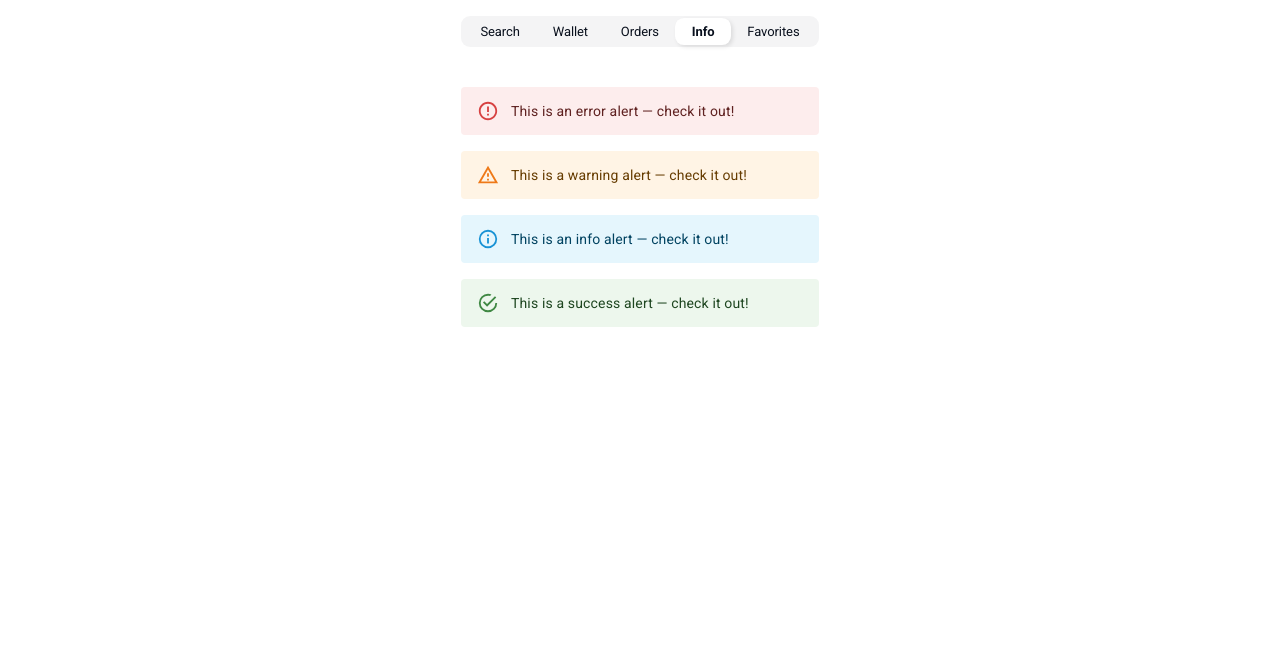
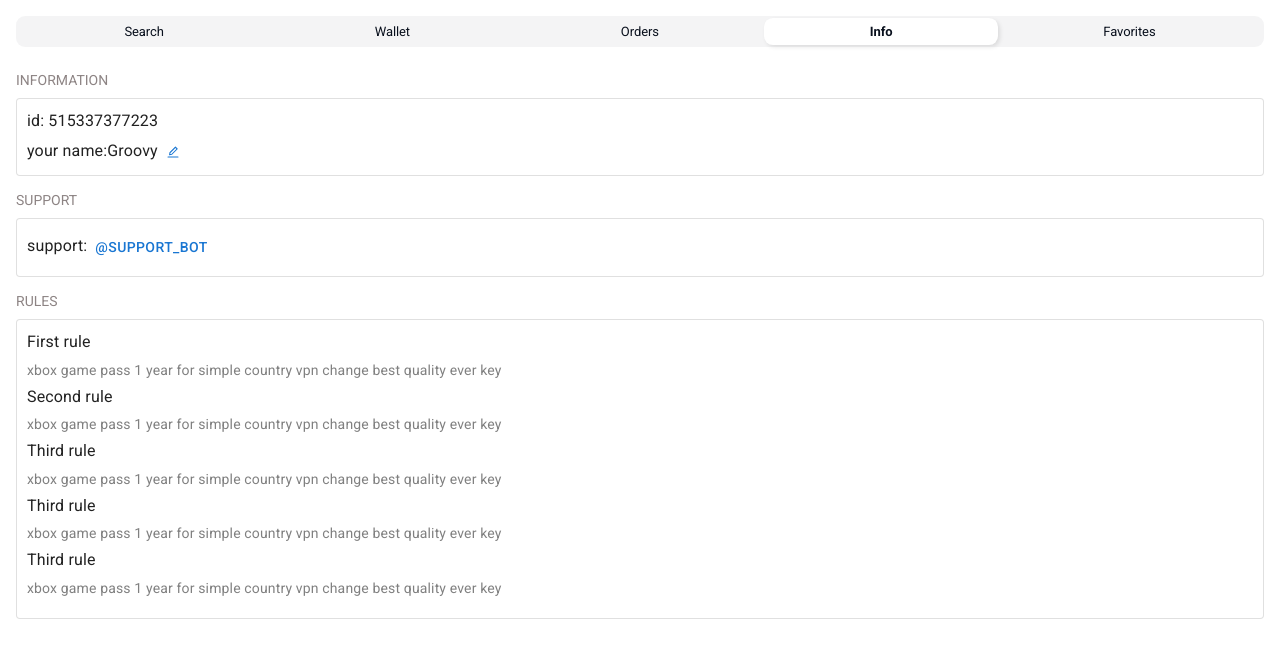
Before and after one commit to mihhha985/telegram-shop, a Next.js app: page /info in a window 1280 px wide. Shown: the top 658 px of the page. Built offline with nearby package versions, Linux system fonts and the light colour scheme.

Commit message:
add info pages

```diff
--- a/app/globals.css
+++ b/app/globals.css
@@ -28,7 +28,7 @@
 .layout{
 	background-color: #fff;
 	display: flex;
-	width: 390px;
+	width: 100%;
 	height: 645px;
 	flex-direction: column;
 	align-items: center;
@@ -42,3 +42,22 @@
 	display: flex;
 	flex-direction: column;
 }
+
+.scroll{
+	overflow-y: scroll;
+}
+
+.scroll::-webkit-scrollbar {
+  width: 10px;
+}
+
+.scroll::-webkit-scrollbar-track {
+	border-radius: 8px;
+  -webkit-box-shadow: 5px 5px 5px -5px rgba(34, 60, 80, 0.4) inset;
+  background-color: #fcfcfc;
+}
+
+.scroll::-webkit-scrollbar-thumb {
+  background-color: rgba(116, 116, 128, 0.2);
+	border-radius: 8px;
+}
--- a/app/info/page.tsx
+++ b/app/info/page.tsx
@@ -1,14 +1,133 @@
-import * as React from 'react';
-import Alert from '@mui/material/Alert';
-import Stack from '@mui/material/Stack';
+"use client";
+import { useState } from 'react';
+import {Box, Stack, Card, Typography, Button, TextField} from '@mui/material';
+import {AiOutlineEdit} from "react-icons/ai"
 
 export default function Page() {
+
+	const [username, setUsername] = useState<string>('Groovy');
+	const [isInput, setIsInput] = useState<boolean>(false);
+
   return (
-    <Stack sx={{ width: '100%', mt:"40px" }} spacing={2}>
-      <Alert severity="error">This is an error alert — check it out!</Alert>
-      <Alert severity="warning">This is a warning alert — check it out!</Alert>
-      <Alert severity="info">This is an info alert — check it out!</Alert>
-      <Alert severity="success">This is a success alert — check it out!</Alert>
+    <Stack sx={{ width: '100%', mt:"25px" }} spacing={2}>
+			<Box>
+				<Typography
+					sx={{
+						fontSize: "14px",
+						fontWeight: 400,
+						color: "var(--second-text-color)",
+						textTransform: "uppercase"
+					}}
+					variant="h3"
+					gutterBottom>
+					information
+				</Typography>
+				<Card variant="outlined" sx={{mt:"10px", p:"10px"}}>
+					<Typography variant="body1" gutterBottom>id: 515337377223</Typography>
+					{isInput
+						?
+						<TextField
+							onBlur={() => setIsInput(false)}
+							onChange={e => setUsername(e.target.value)}
+							label="your name"
+							variant="standard"
+						/>
+						:
+						<Typography variant="body1" mb={0} gutterBottom>
+							<span>your name:</span>
+							<span>{username}</span>
+							<Button
+								onClick={() => setIsInput(true)}
+								variant="text"
+								sx={{minWidth:"auto"}}>
+								<AiOutlineEdit />
+							</Button>
+						</Typography>
+					}
+				</Card>
+			</Box>
+
+			<Box>
+				<Typography
+					sx={{
+						fontSize: "14px",
+						fontWeight: 400,
+						color: "var(--second-text-color)",
+						textTransform: "uppercase"
+					}}
+					variant="h3"
+					gutterBottom>
+					SUPPORT
+				</Typography>
+				<Card variant="outlined" sx={{mt:"10px", p:"10px"}}>
+					<Typography variant="body1"  mb={0} gutterBottom>
+						<span>support:</span>
+						<Button href="https://t.me/PremiumBot">@support_bot</Button>
+					</Typography>
+				</Card>
+			</Box>
+
+			<Box>
+				<Typography
+					sx={{
+						fontSize: "14px",
+						fontWeight: 400,
+						color: "var(--second-text-color)",
+						textTransform: "uppercase"
+					}}
+					variant="h3"
+					gutterBottom>
+					RULES
+				</Typography>
+				<Card
+					variant="outlined"
+					className="scroll"
+					sx={{mt:"10px", p:"10px", height:"300px"}}>
+					<Stack sx={{ width: '100%'}}>
+						<Box>
+							<Typography variant="body1" gutterBottom>
+								First rule
+							</Typography>
+							<Typography variant="body2" gutterBottom color="GrayText">
+								xbox game pass 1 year for simple country vpn change best quality ever key
+							</Typography>
+						</Box>
+						<Box>
+							<Typography variant="body1" gutterBottom>
+								Second rule
+							</Typography>
+							<Typography variant="body2" gutterBottom color="GrayText">
+								xbox game pass 1 year for simple country vpn change best quality ever key
+							</Typography>
+						</Box>
+						<Box>
+							<Typography variant="body1" gutterBottom>
+								Third rule
+							</Typography>
+							<Typography variant="body2" gutterBottom color="GrayText">
+								xbox game pass 1 year for simple country vpn change best quality ever key
+							</Typography>
+						</Box>
+						<Box>
+							<Typography variant="body1" gutterBottom>
+								Third rule
+							</Typography>
+							<Typography variant="body2" gutterBottom color="GrayText">
+								xbox game pass 1 year for simple country vpn change best quality ever key
+							</Typography>
+						</Box>
+						<Box>
+							<Typography variant="body1" gutterBottom>
+								Third rule
+							</Typography>
+							<Typography variant="body2" gutterBottom color="GrayText">
+								xbox game pass 1 year for simple country vpn change best quality ever key
+							</Typography>
+						</Box>
+					</Stack>
+				</Card>
+			</Box>
+
     </Stack>
   );
 }
--- a/app/wallet/page.module.scss
+++ b/app/wallet/page.module.scss
@@ -4,7 +4,7 @@
 	align-items: center;
 	justify-content: space-between;
 	padding-top: 40px;
-	height: 25vh;
+	height: 240px;
 
 	h3{
 		color: #000;
@@ -15,6 +15,7 @@
 		font-weight: 700;
 		line-height: 13px; /* 32.5% */
 		letter-spacing: 0.066px;
+		cursor: pointer;
 	}
 
 	h4{
```
Also changed, not shown: app/wallet/page.tsx (+16 -6 lines), component/orderItem/OrderItem.tsx (+7 -1 lines).
